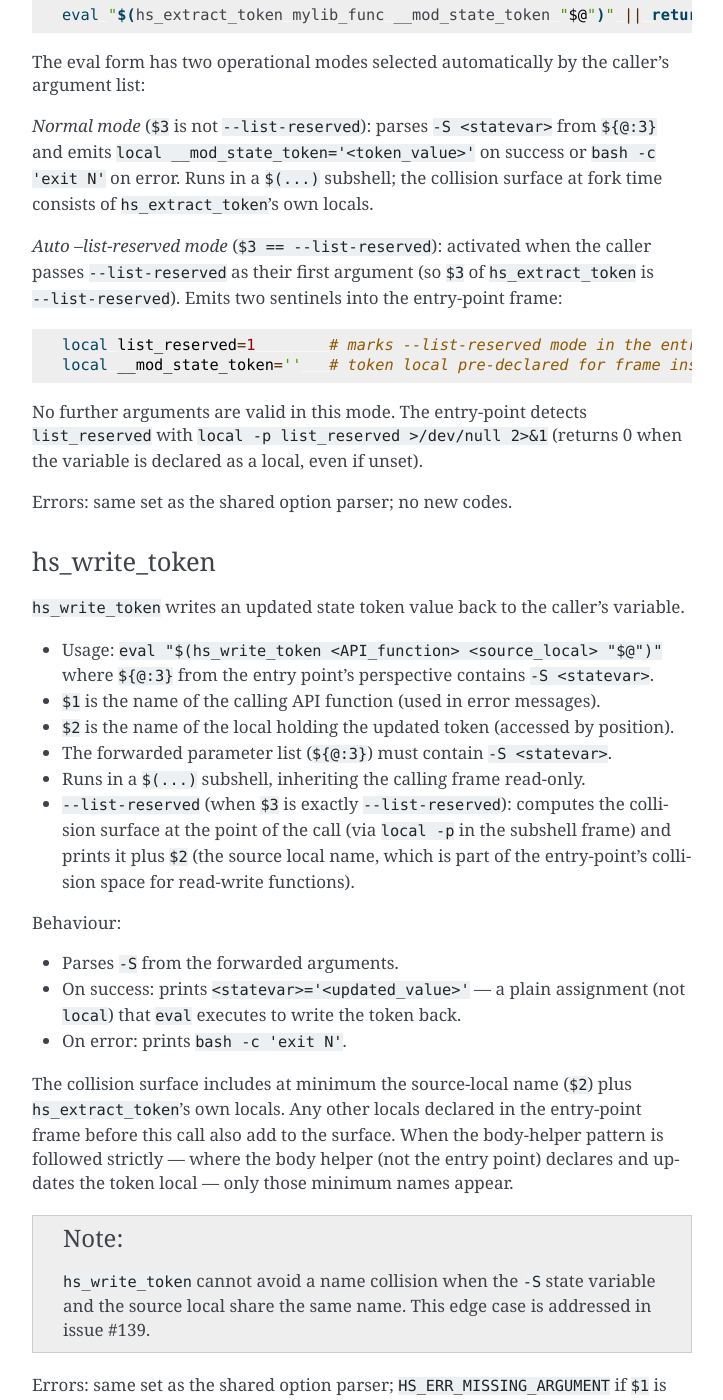
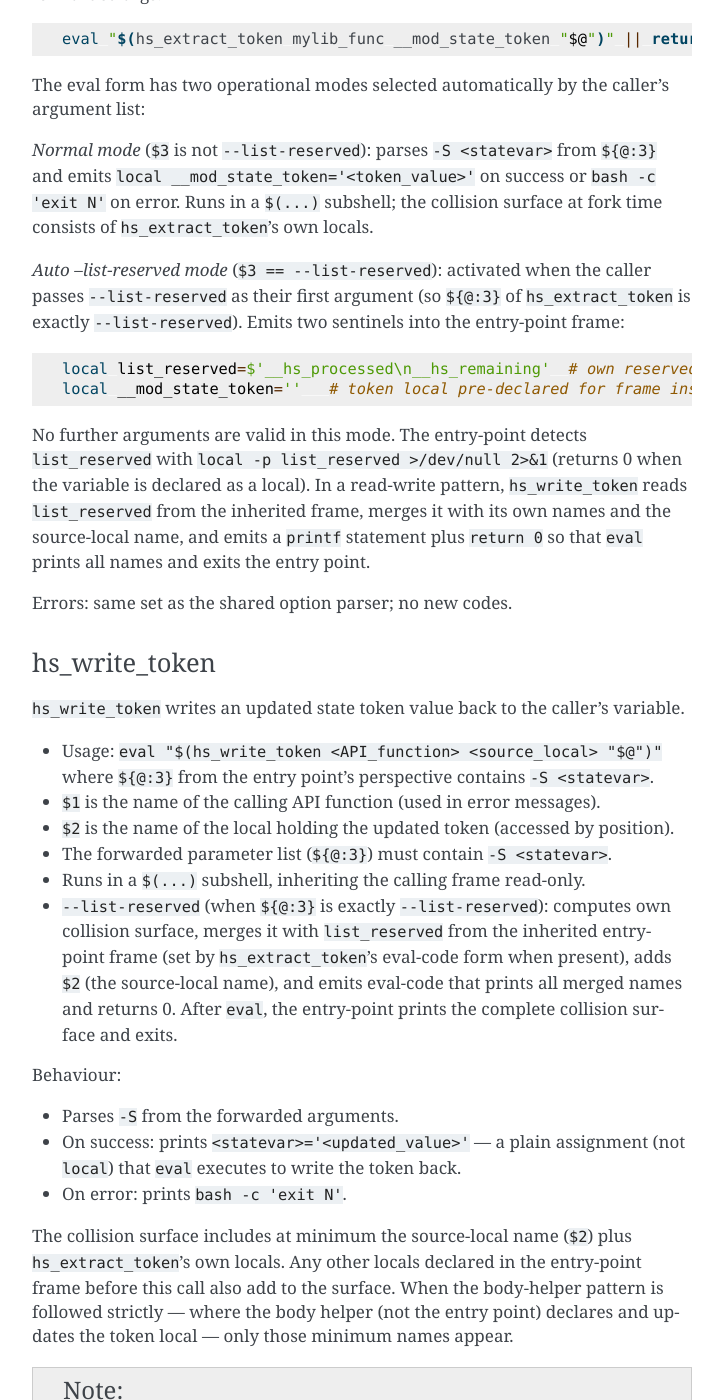
Before and after one commit to CriticalOptimisation/bash-deploy-libs, a Sphinx documentation site: the page built from docs/libraries/handle_state.rst, in a window 1280 px wide and 1400 px high, scrolled down 7091 px. Shown: the whole window, without its empty margins (388-1111 px from the left). Built offline with Sphinx 7.4.7, drawn with Linux system fonts in a browser that asks for light colours; some of the changed text lies outside the part shown.

Commit message:
fix(handle_state): correct --list-reserved merge for read-write entry points (issue #136)
hs_extract_token eval-code --list-reserved form now emits own reserved names
(not 1) into list_reserved so hs_write_token can merge them. hs_write_token
eval-code --list-reserved form reads list_reserved from the inherited frame,
merges with own names and the source-local, and emits printf + return 0 so
eval prints the complete collision surface and exits the entry point.
Also removes redundant lp_snapshot exclusion from all _hs_print_reserved_names
call sites where it was always a no-op.

Co-Authored-By: Claude Sonnet 4.6 <noreply@anthropic.com>

```diff
--- a/docs/libraries/handle_state.rst
+++ b/docs/libraries/handle_state.rst
@@ -296,8 +296,10 @@ As of the current release the output is:
    __hs_processed
    __hs_remaining
 
-``hs_write_token`` reports the same two names plus the source-local name passed
-as ``$2``.  For example, ``hs_write_token api_func __wt_tok --list-reserved`` outputs:
+When used in a read-write entry-point pattern, calling the entry point with
+``--list-reserved`` prints the merged collision surface, which includes
+``hs_extract_token``'s own names plus the source-local name (``$2``).  For
+``__wt_tok`` as the source local, the output is:
 
 .. code-block:: text
 
@@ -329,18 +331,21 @@ collision surface at fork time consists of ``hs_extract_token``'s own
 locals.
 
 *Auto --list-reserved mode* (``$3 == --list-reserved``): activated when the
-caller passes ``--list-reserved`` as their first argument (so ``$3`` of
-``hs_extract_token`` is ``--list-reserved``).  Emits two sentinels into the
+caller passes ``--list-reserved`` as their first argument (so ``${@:3}`` of
+``hs_extract_token`` is exactly ``--list-reserved``).  Emits two sentinels into the
 entry-point frame:
 
 .. code-block:: bash
 
-   local list_reserved=1        # marks --list-reserved mode in the entry-point frame
+   local list_reserved=$'__hs_processed\n__hs_remaining'  # own reserved names; merged by hs_write_token
    local __mod_state_token=''   # token local pre-declared for frame inspection
 
 No further arguments are valid in this mode.  The entry-point detects
 ``list_reserved`` with ``local -p list_reserved >/dev/null 2>&1`` (returns 0
-when the variable is declared as a local, even if unset).
+when the variable is declared as a local).  In a read-write pattern,
+``hs_write_token`` reads ``list_reserved`` from the inherited frame, merges it
+with its own names and the source-local name, and emits a ``printf`` statement
+plus ``return 0`` so that ``eval`` prints all names and exits the entry point.
 
 Errors: same set as the shared option parser; no new codes.
 
@@ -355,10 +360,12 @@ hs_write_token
 - ``$2`` is the name of the local holding the updated token (accessed by position).
 - The forwarded parameter list (``${@:3}``) must contain ``-S <statevar>``.
 - Runs in a ``$(...)`` subshell, inheriting the calling frame read-only.
-- ``--list-reserved`` (when ``$3`` is exactly ``--list-reserved``): computes
-  the collision surface at the point of the call (via ``local -p`` in the subshell
-  frame) and prints it plus ``$2`` (the source local name, which is part of the
-  entry-point's collision space for read-write functions).
+- ``--list-reserved`` (when ``${@:3}`` is exactly ``--list-reserved``): computes
+  own collision surface, merges it with ``list_reserved`` from the inherited
+  entry-point frame (set by ``hs_extract_token``'s eval-code form when present),
+  adds ``$2`` (the source-local name), and emits eval-code that prints all merged
+  names and returns 0.  After ``eval``, the entry-point prints the complete
+  collision surface and exits.
 
 Behaviour:
 
@@ -678,6 +685,8 @@ Change History
      - remove caveat implying raw eval of state is valid [closes #81]
    * - #140
      - add hs_extract_token and hs_write_token; entry-point pattern (issue #136)
+   * - #140
+     - fix --list-reserved merge for read-write entry points
    * - #99
      - error on undeclared variable names [closes #1]
    * - #102
```
Also changed, not shown: .claude/commands/handle-state.md, .claude/commands/handle-state/history.md, 2 other files.
